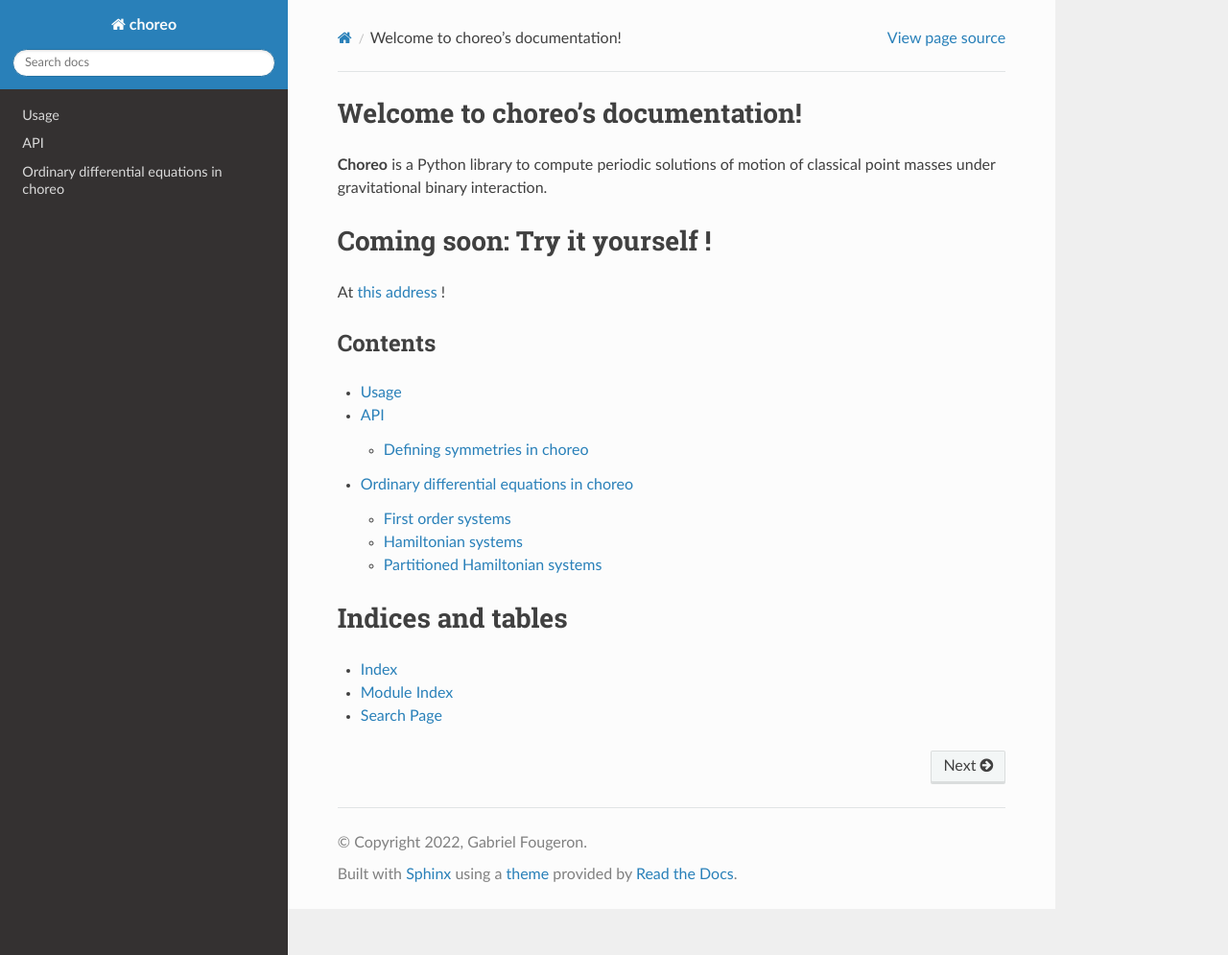
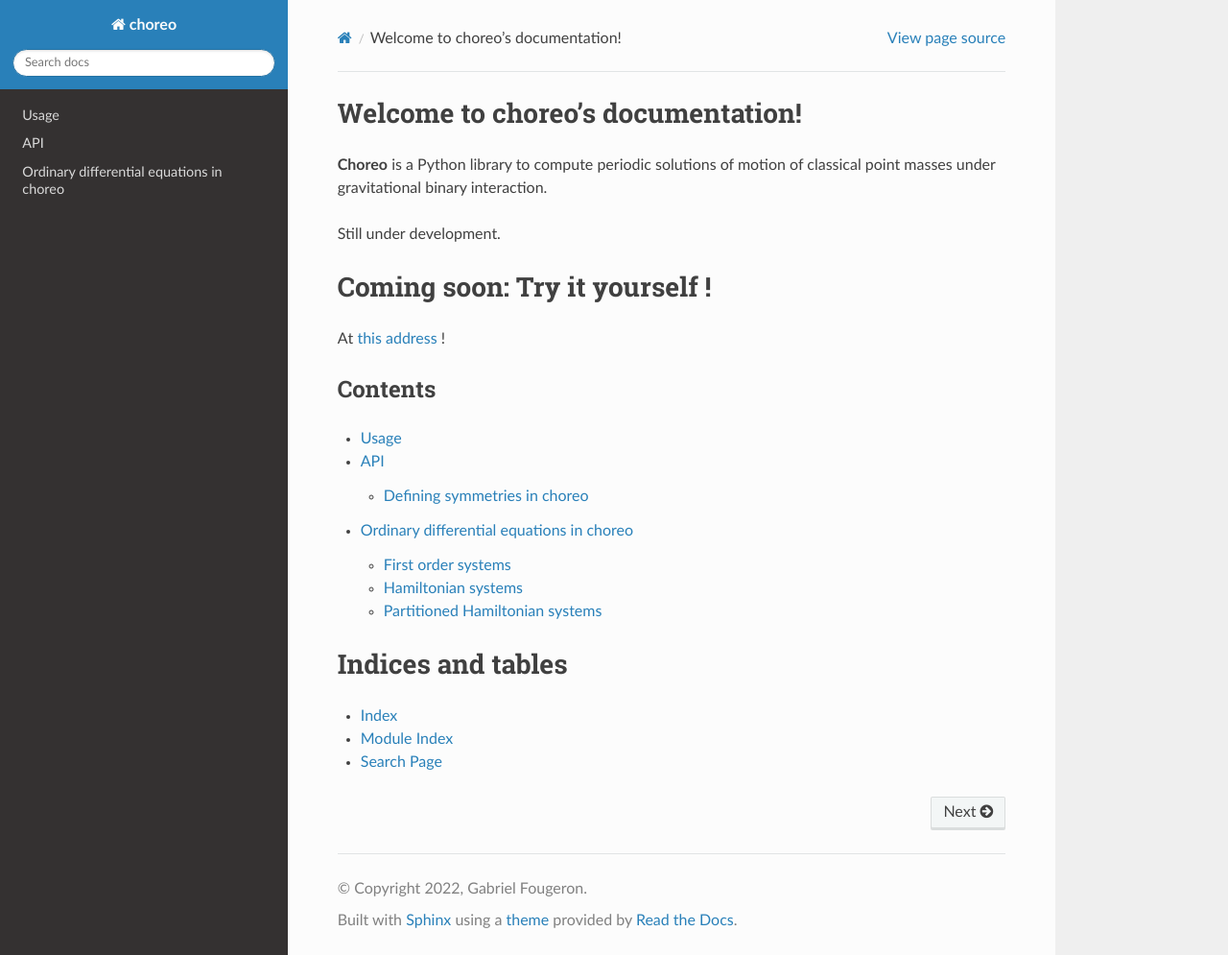
Before and after one commit to gabrielfougeron/choreo, a Sphinx documentation site: the page built from docs/source/index.rst, in a window 1280 px wide and 995 px high. Shown: the whole window at 96% size. Built offline with Sphinx 7.4.7 and the Read the Docs theme 2.0.0, drawn with Linux system fonts in a browser that asks for light colours.

Commit message:
test action

```diff
--- a/docs/source/index.rst
+++ b/docs/source/index.rst
@@ -3,11 +3,12 @@ Welcome to choreo's documentation!
 
 **Choreo** is a Python library to compute periodic solutions of motion of classical point masses under gravitational binary interaction.
 
+Still under development.
+
 Coming soon: Try it yourself !
 ==============================
 
 At `this address <https://gabrielfougeron.github.io//choreo/>`_ !
-
 
 
 
```
Also changed, not shown: 1 other file.
